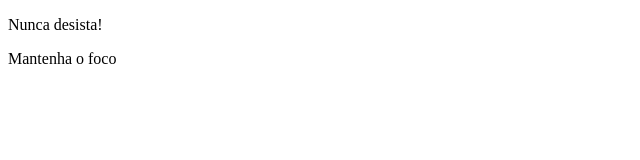
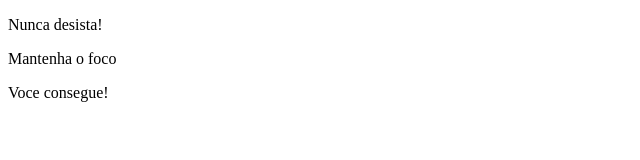
Before and after one commit to leeo-s/bootcamp-fatec, a plain HTML site: page index.html in a window 1280 px wide. Shown: the whole page, without its empty margins (0-640 px from the left). Drawn offline with Linux system fonts and the light colour scheme.

Commit message:
terceiro commit

```diff
--- a/index.html
+++ b/index.html
@@ -8,5 +8,6 @@
 <body>
     <p>Nunca desista!</p>
     <p>Mantenha o foco</p>
+    <p>Voce consegue!</p>
 </body>
 </html>
```
